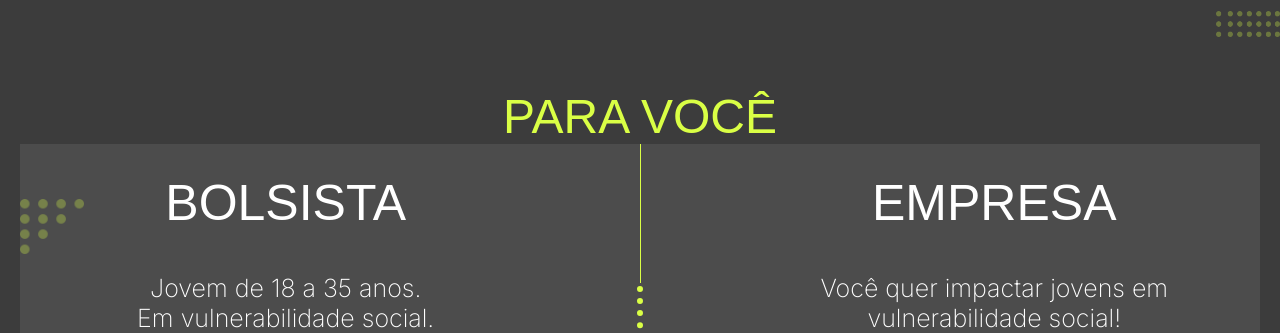
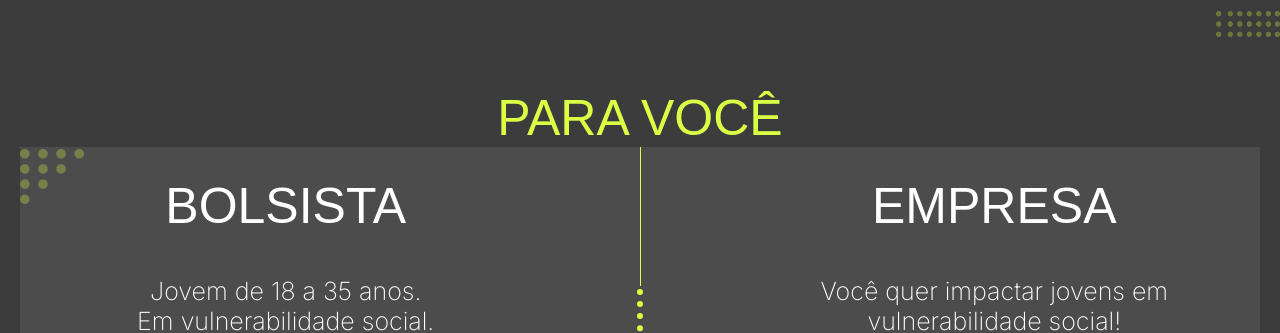
Before and after one commit to MauricioMoraesP/landing-page-sem-limites, a plain HTML site: page pages/index.html in a window 1280 px wide. Shown: the part 3546-3879 px from the top of the page. Drawn offline with Linux system fonts and the light colour scheme; a web font is replaced by a local one.

Commit message:
ajustes definitivos no titulo h6

```diff
--- a/assets/css/fourthSection.css
+++ b/assets/css/fourthSection.css
@@ -154,11 +154,11 @@ img.pt-6 {
 }
 
 @media screen and (max-width: 1354px) {
-    img.pt-5 {
-        left: 20px;
-        top: 130px;
+
+
+    h6.title {
+        font-size: 50px;
     }
-
 }
 
 @media screen and (max-width: 1000px) {
```
